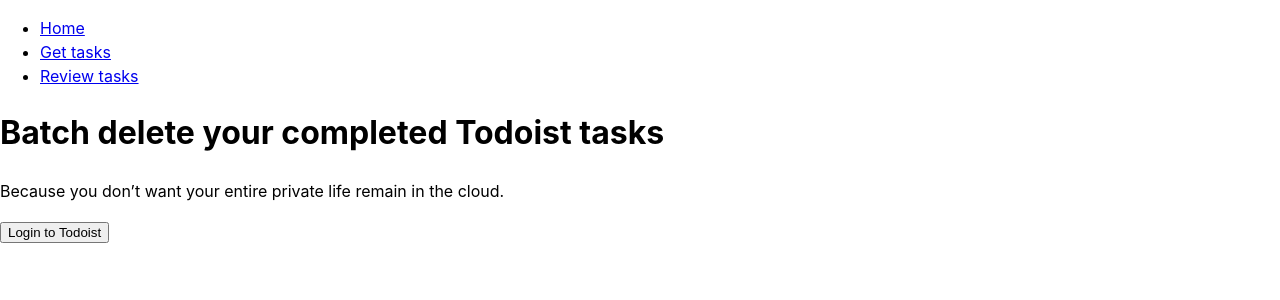
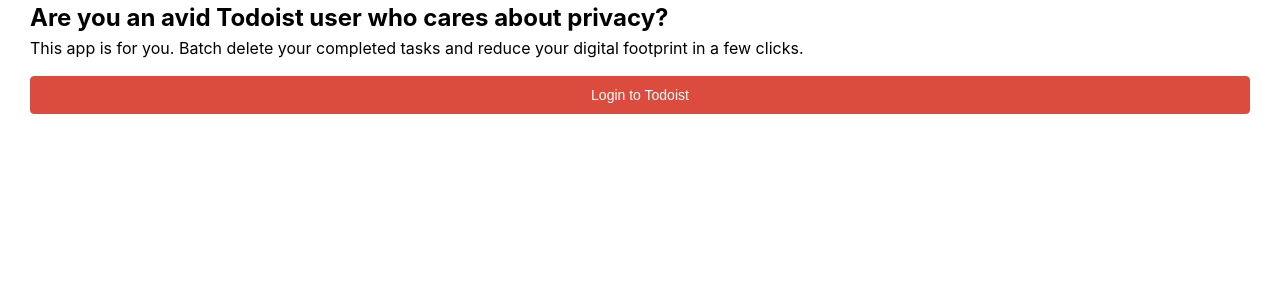
Before and after one commit to ajilderda/todoist-history-remover, a React (Create React App) app: page / in a window 1280 px wide. Shown: the top 300 px of the page. Built offline with nearby package versions, Linux system fonts and the light colour scheme.

Commit message:
feature: Add base styles for home & task loading view (WIP)

```diff
--- a/src/App.tsx
+++ b/src/App.tsx
@@ -18,20 +18,6 @@
     <div className="App">
       <Router>
         <div>
-          <nav>
-            <ul>
-              <li>
-                <Link to="/">Home</Link>
-              </li>
-              <li>
-                <Link to="/tasks">Get tasks</Link>
-              </li>
-              <li>
-                <Link to="/review-tasks">Review tasks</Link>
-              </li>
-            </ul>
-          </nav>
-
           <Switch>
             <Route path="/tasks">
               <ErrorBoundary
--- /dev/null
+++ b/src/components/Button.module.css
@@ -0,0 +1,17 @@
+.button {
+  background: #DB4C3F;
+  border: 1px solid #DB4C3F;
+  border-radius: 4px;
+  color: #fff;
+  cursor: pointer;
+  font-size: .875rem;
+  font-weight: 500;
+  padding: 10px;
+  transition: .15s all ease;
+}
+
+.button:hover {
+  background-color: #c53727;
+  border-color: #b0281a;
+  box-shadow: 0 1px 2px rgba(0,0,0,0.15);
+}
--- a/src/components/Button.tsx
+++ b/src/components/Button.tsx
@@ -1,8 +1,9 @@
 import React from 'react';
 import PropTypes, { InferProps } from 'prop-types';
+import styles from './Button.module.css';
 
 function Button({label, handleClick}: InferProps<typeof Button.propTypes>) {
-  return <button onClick={handleClick}>{label}</button>;
+  return <button className={styles.button} onClick={handleClick}>{label}</button>;
 }
 
 Button.propTypes = {
--- /dev/null
+++ b/src/components/Home.module.css
@@ -0,0 +1,10 @@
+.container {
+  display: flex;
+  flex-direction: column;
+  padding: 0 30px;
+}
+
+.heading {
+  font-size: 24px;
+  margin: 0;
+}
--- a/src/components/Home.tsx
+++ b/src/components/Home.tsx
@@ -2,6 +2,7 @@
 import { Link } from "react-router-dom";
 import { generateState } from '../utils/oauth-state';
 import Button from './Button';
+import styles from './Home.module.css';
 
 const loginToTodoist = () => {
   const state = generateState();
@@ -12,12 +13,12 @@
 
 function Home(props: any) {
   return (
-    <div>
-      <h1>
-        Batch delete your completed Todoist tasks
+    <div className={styles.container}>
+      <h1 className={styles.heading}>
+        Are you an avid Todoist user who cares about privacy?
       </h1>
       <p>
-        Because you don’t want your entire private life remain in the cloud.
+        This app is for you. Batch delete your completed tasks and reduce your digital footprint in a few clicks.
       </p>
       <Button label='Login to Todoist' handleClick={loginToTodoist} />
     </div>
--- /dev/null
+++ b/src/components/Spinner.module.css
@@ -0,0 +1,48 @@
+.circle {
+  width: 48px;
+  height: 48px;
+  position: relative;
+  top: 0;
+  left: 0;
+  bottom: 0;
+  right: 0;
+  margin: auto;
+  background: #fcecea;
+  border-radius: 50%;
+}
+
+.inner {
+  width: 87%;
+  height: 87%;
+  background: white;
+  border-radius: 50%;
+  margin: auto;
+  vertical-align: middle;
+  position: absolute;
+  top: 0;
+  left: 0;
+  bottom: 0;
+  right: 0;
+
+}
+
+.spinner {
+  height: 0;
+  width: 0;
+  border-radius: 50%;
+  border-right: 24px solid #e44331;
+  border-top: 24px solid transparent;
+  border-left: 24px solid transparent;
+  border-bottom: 24px solid transparent;
+
+  animation: rotate 1s infinite linear;
+}
+
+@keyframes rotate {
+  from {
+    transform: rotate(0);
+  }
+  to {
+    transform: rotate(1turn);
+  }
+}
--- /dev/null
+++ b/src/components/Spinner.tsx
@@ -0,0 +1,14 @@
+import React from 'react';
+import styles from './Spinner.module.css';
+
+function Spinner() {
+  return (
+    <div className={styles.circle}>
+      <div className={styles.spinner}></div>
+      <div className={styles.inner}></div>
+    </div>
+  )
+;
+}
+
+export default Spinner;
--- a/src/components/Tasks.tsx
+++ b/src/components/Tasks.tsx
@@ -3,6 +3,7 @@
 import { getAllCompletedItems, getItems } from '../lib/taskActions';
 import { useAsyncError } from './../hooks/useAsyncError';
 import { token } from '../lib/auth';
+import Spinner from './Spinner';
 
 // tuple type below causes issues (which is why 'any' is used). Keep an eye out for this PR:
 // https://github.com/facebook/create-react-app/pull/9434
@@ -34,8 +35,18 @@
       getAllCompletedItems((response: CompletedTask[]) => setCompletedItems(completedItems => completedItems.concat(response)))
     ])
     .then(response => setPartitionedItems(partitionItems(response)))
+    .then(() => setStatus('done'))
     .catch(e => throwError(new Error(e)));
   }, []);
+
+  if (status === 'loading') {
+    return (
+      <div>
+        <Spinner></Spinner>
+        {completedItems.length} completed tasks fetched so far
+      </div>
+    )
+  }
 
   return (
     <div>
--- a/src/index.css
+++ b/src/index.css
@@ -1,3 +1,5 @@
+@import-normalize;
+
 body {
   margin: 0;
   font-family: -apple-system, BlinkMacSystemFont, 'Segoe UI', 'Roboto', 'Oxygen', 'Ubuntu', 'Cantarell', 'Fira Sans', 'Droid Sans', 'Helvetica Neue', sans-serif;
@@ -5,6 +7,10 @@
   -moz-osx-font-smoothing: grayscale;
 }
 
+p {
+  margin: 0 0 1rem;
+}
+
 code {
   font-family: source-code-pro, Menlo, Monaco, Consolas, 'Courier New', monospace;
 }
```
Also changed, not shown: 1 other file (tests, documents, lock files or other folders).
